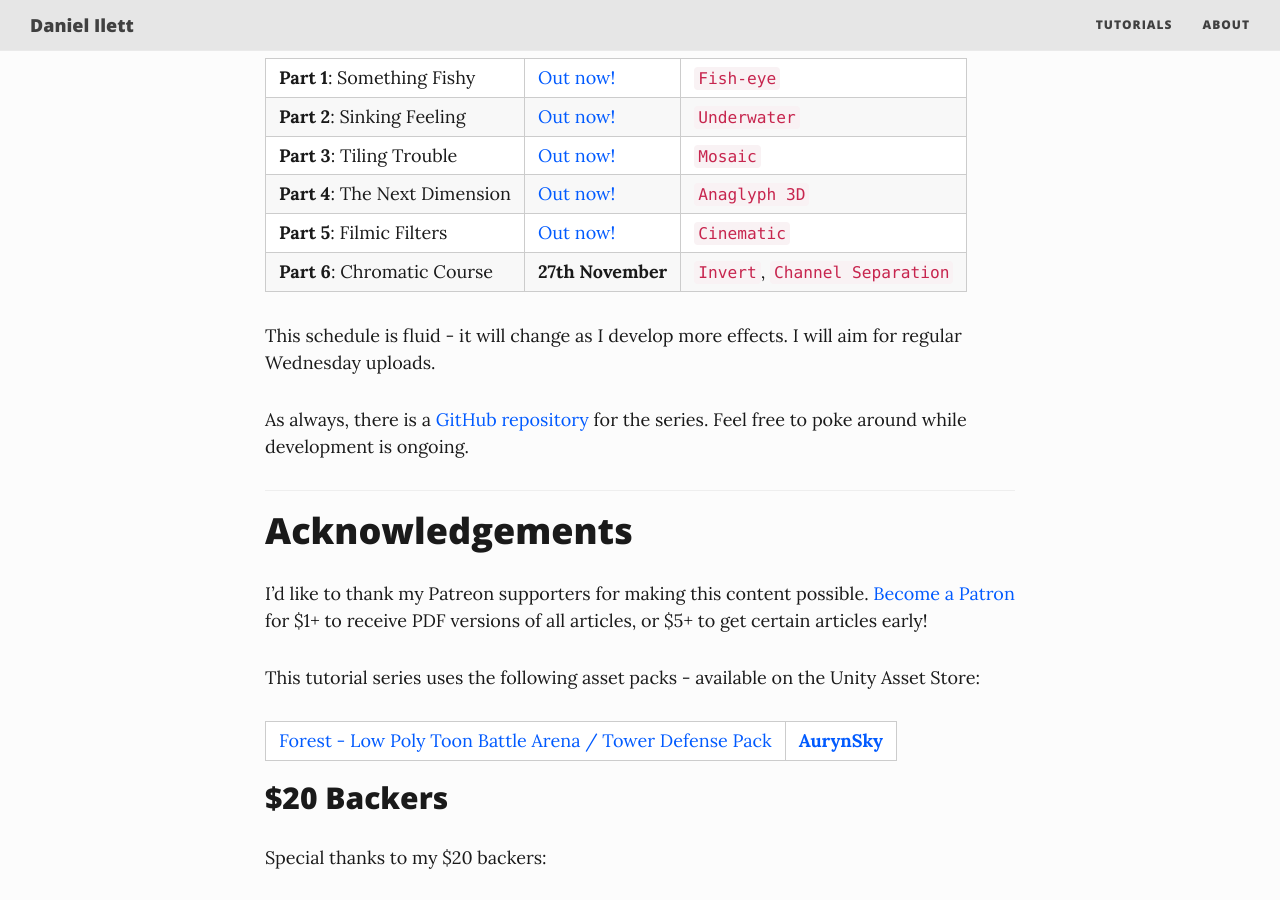
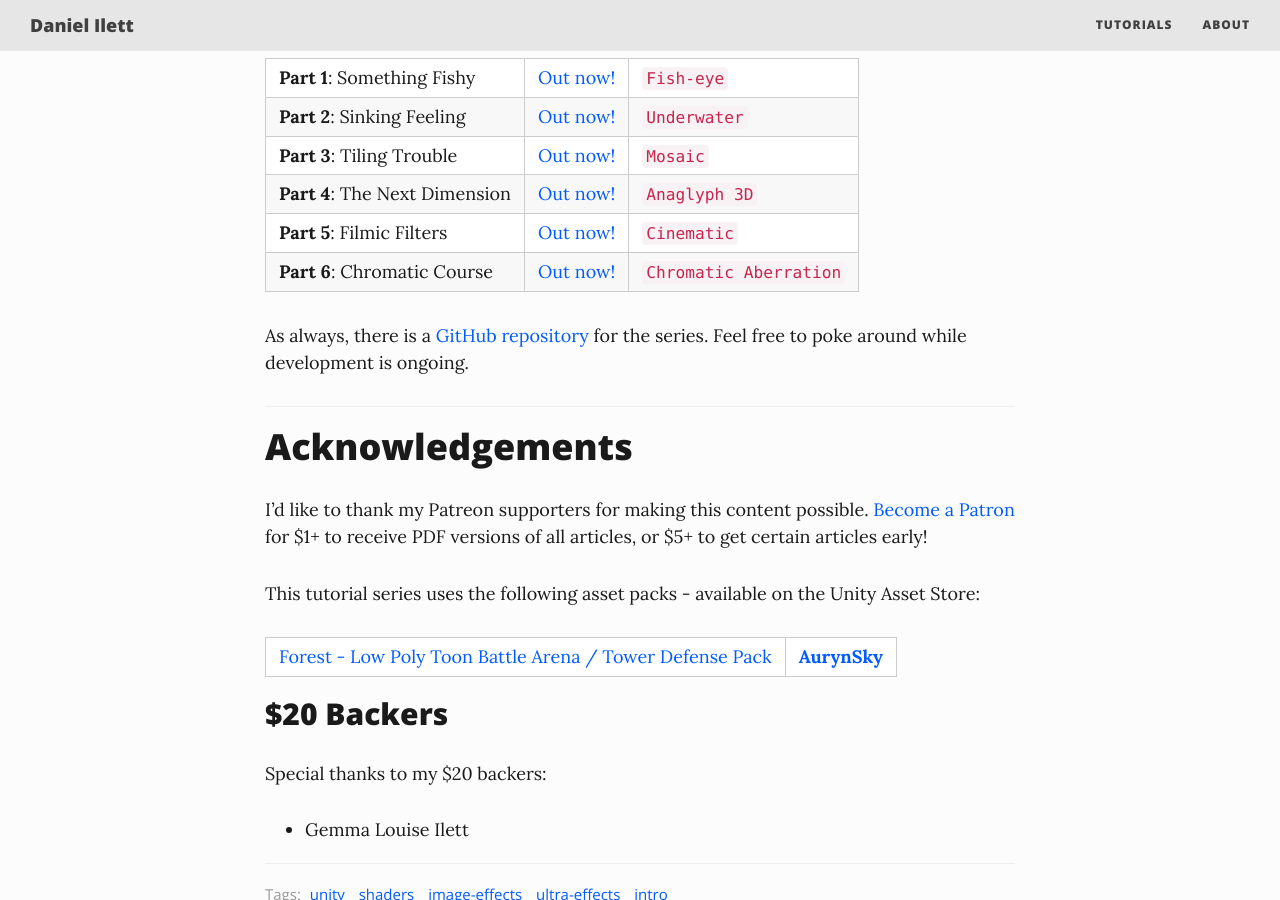
Before and after one commit to daniel-ilett/blog, a Jekyll site: the page built from _posts/2019-09-18-tut3-intro-ultra.md, in a window 1280 px wide and 900 px high, scrolled down 874 px. Built offline with Jekyll 4.4.1, drawn with Linux system fonts in a browser that asks for light colours; nearby versions of some CDN libraries.

Commit message:
Ultra Effects Part 6 ready to publish.

```diff
--- a/_posts/2019-09-18-tut3-intro-ultra.md
+++ b/_posts/2019-09-18-tut3-intro-ultra.md
@@ -23,9 +23,7 @@ The posting schedule for this series is as follows:
 **Part 3**: Tiling Trouble | [Out now!](https://danielilett.com/2019-10-30-tut3-3-tiling-trouble/) | `Mosaic`
 **Part 4**: The Next Dimension | [Out now!](https://danielilett.com/2019-11-05-tut3-4-next-dimension/) | `Anaglyph 3D`
 **Part 5**: Filmic Filters | [Out now!](https://danielilett.com/2019-11-20-tut3-5-filmic-filters/) | `Cinematic`
-**Part 6**: Chromatic Course | **27th November** | `Invert`, `Channel Separation`
-
-This schedule is fluid - it will change as I develop more effects. I will aim for regular Wednesday uploads.
+**Part 6**: Chromatic Course | [Out now!](https://danielilett.com/2019-11-26-tut3-6-chromatic-course/) | `Chromatic Aberration`
 
 As always, there is a [GitHub repository](https://github.com/daniel-ilett/image-ultra) for the series. Feel free to poke around while development is ongoing.
 
```
Also changed, not shown: _posts/2019-11-26-tut3-6-chromatic-course.md (renamed from _drafts/2019-11-27-tut3-6-chromatic-course.md, +12 -10 lines), img/tut3/part6-banner.jpg, img/tut3/part6-chr-ab-complete.jpg, img/tut3/part6-strong-aberration.jpg, img/tut3/part6-vignette-aberration.jpg, img/tut3/part6-vignette-complete.jpg.
